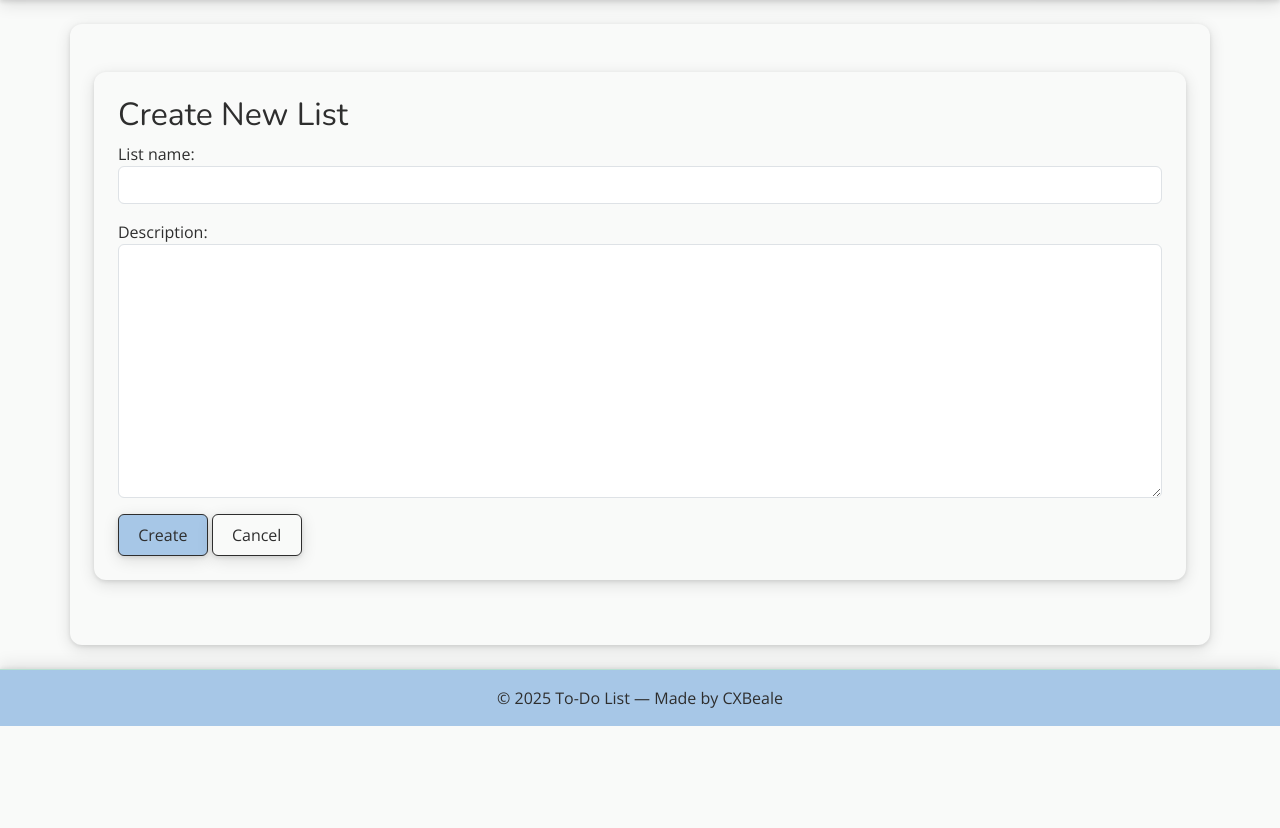
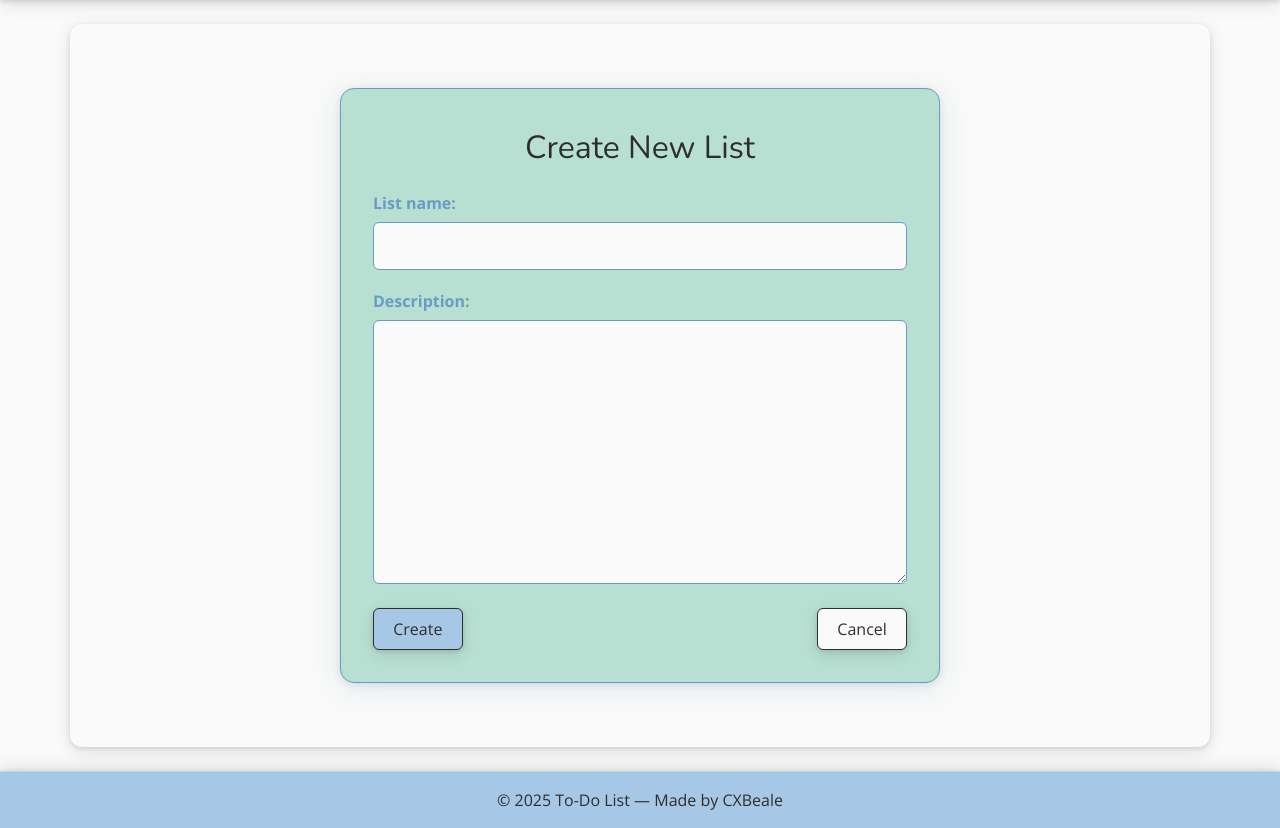
Before and after one commit to CXBeale/to-do-list, a Django app: page /lists/create/ in a window 1280 px wide. Shown: the part 74-902 px from the top of the page. Before the commit the page ends 800 px from the top, so only its background shows below. Run offline with Django 5.2, Linux system fonts and the light colour scheme; the visitor is signed in with stand-in values (Sample User, id 1); some libraries are stand-ins or nearby versions.

Commit message:
apply style to the create and edit list pages

```diff
--- a/todo/templates/todo/create_list.html
+++ b/todo/templates/todo/create_list.html
@@ -1,12 +1,16 @@
 {% extends 'todo/base.html' %}
 {% block content %}
-<div class="container mt-4">
-    <h2>Create New List</h2>
+<div class="centered-form-viewport">
+    <div class="task-container task-form-container">
+        <h2 class="mb-4 text-center">Create New List</h2>
         <form method="post">
             {% csrf_token %}
             {{ form.as_p }}
+            <div class="d-flex justify-content-between mt-4">
                 <button type="submit" class="btn-custom btn-accent-custom">Create</button>
                 <a href="{% url 'list_overview' %}" class="btn-custom btn-primary-custom">Cancel</a>
+            </div>
         </form>
     </div>
+</div>
 {% endblock %}
```
Also changed, not shown: todo/templates/todo/edit_list.html (+6 -2 lines). Lines whose indentation alone changed are shown as unchanged.
